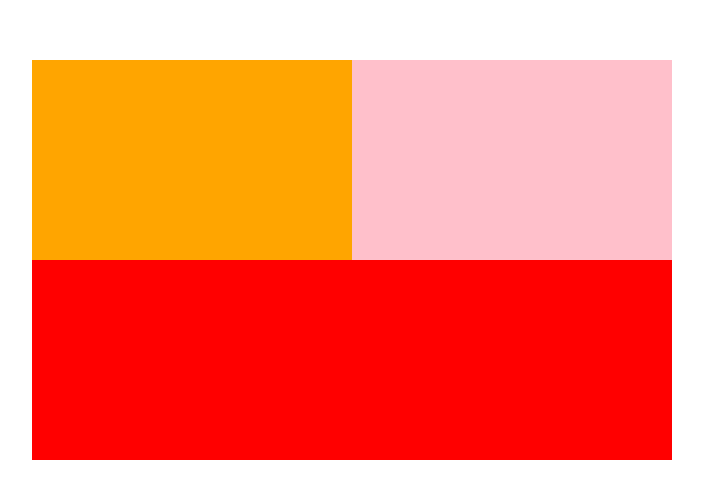
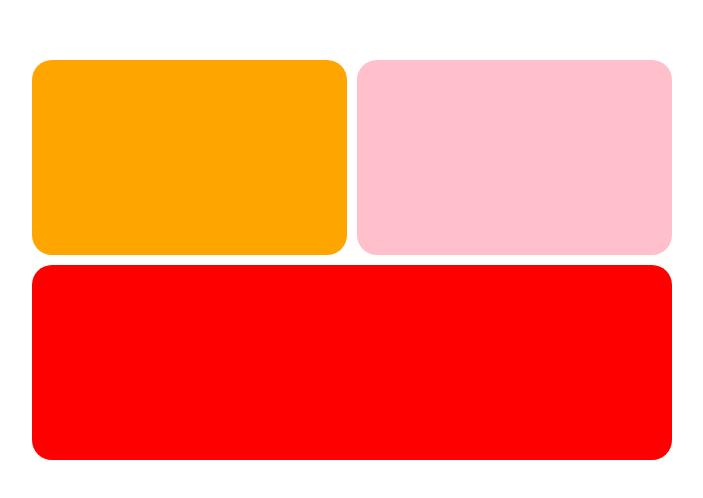
Before and after one commit to JoEduardoReyes/grid-layout-2021, a plain HTML site: page reto-ubicacion/index.html in a window 1280 px wide. Shown: the part 140-638 px from the top of the page, without its empty margins (288-991 px from the left). Drawn offline with Linux system fonts and the light colour scheme.

Commit message:
ubicacion pero mas bonito

```diff
--- a/reto-ubicacion/index.html
+++ b/reto-ubicacion/index.html
@@ -30,17 +30,21 @@
         grid-template-areas:
           "grid-1 grid-2"
           "grid-3 grid-3";
+        gap: 10px;
       }
       .grid-1 {
         grid-area: grid-1;
         background-color: orange;
+        border-radius: 20px;
       }
       .grid-2 {
         grid-area: grid-2;
         background-color: pink;
+        border-radius: 20px;
       }
       .grid-3 {
         grid-area: grid-3;
+        border-radius: 20px;
         background-color: red;
       }
     </style>
```
